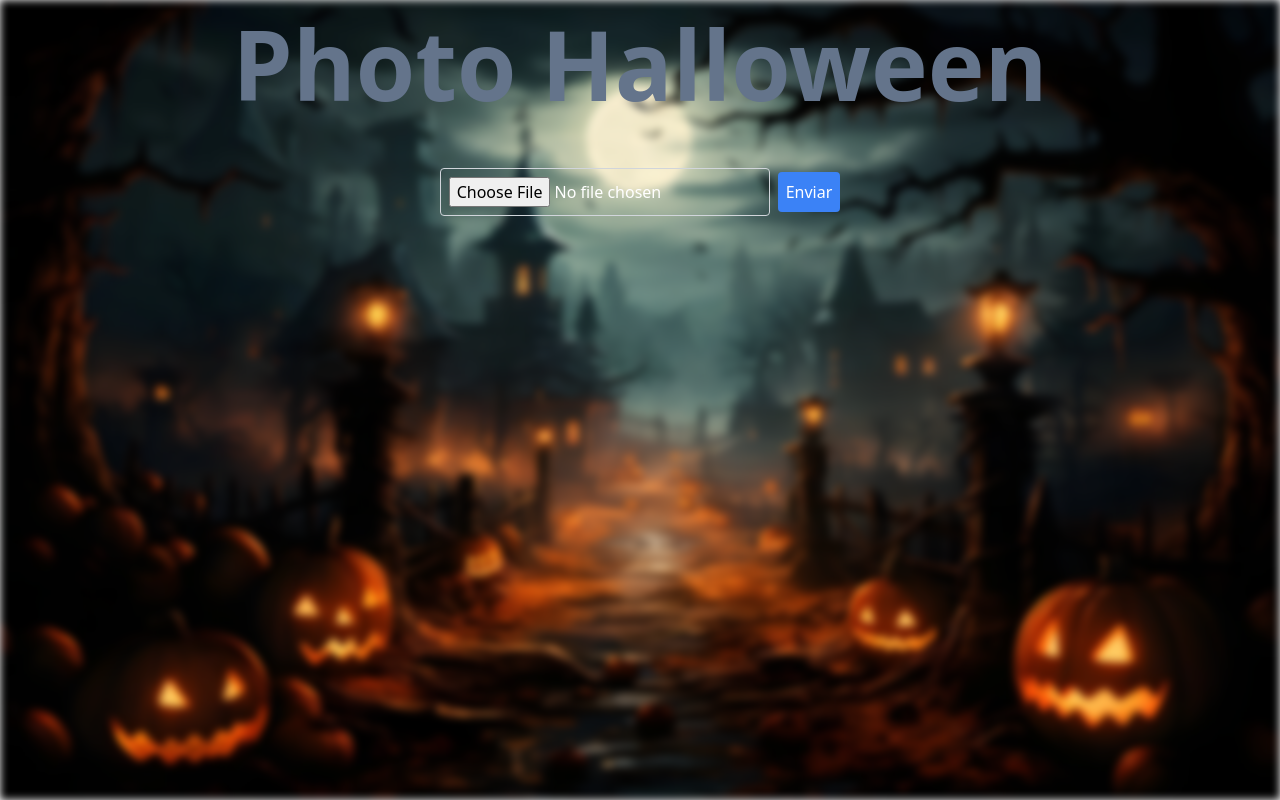
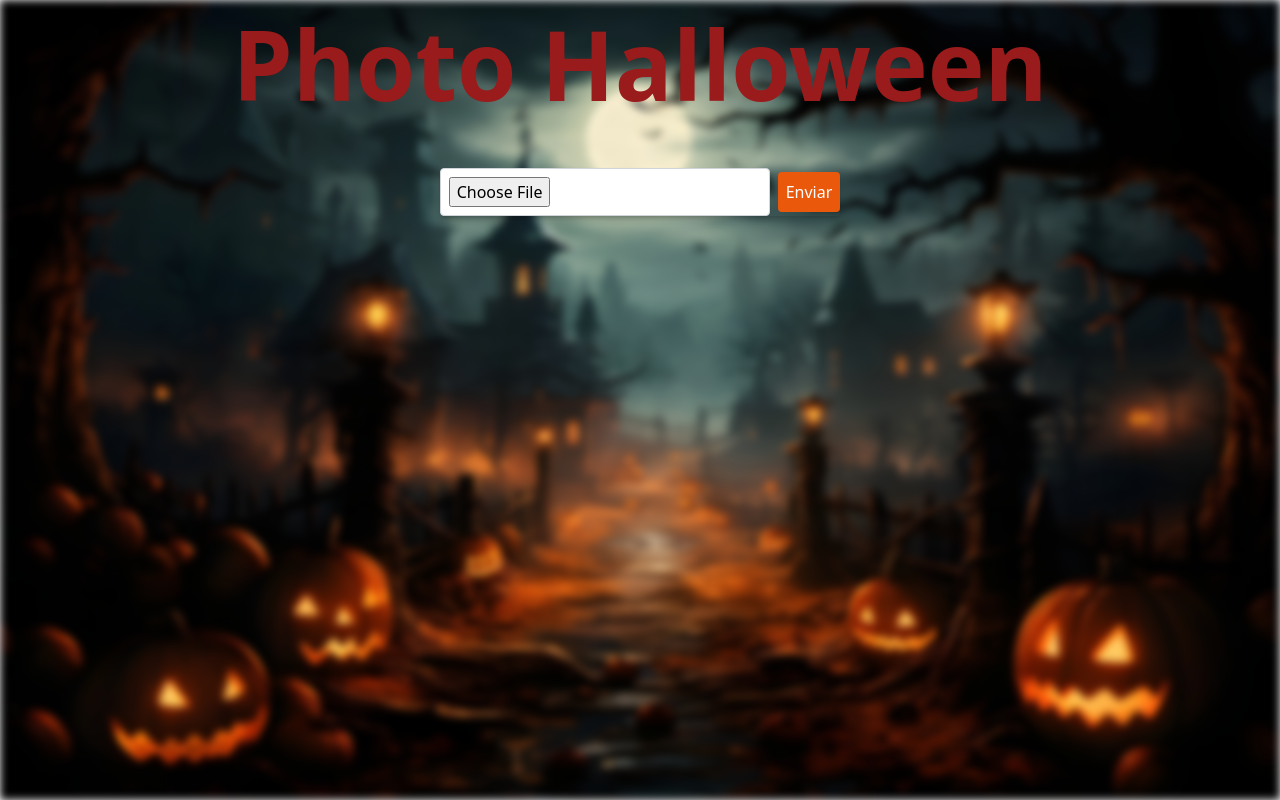
Before and after one commit to alejandroponce00/halloween_photo, a Next.js app: page / in a window 1280 px wide. Built offline with nearby package versions, Linux system fonts and the light colour scheme.

Commit message:
color form

```diff
--- a/src/app/page.js
+++ b/src/app/page.js
@@ -80,21 +80,21 @@ function HomePage() {
   return (
     <div className="p-4 mx-10">
       <Fondo />
-      <h1 className="text-8xl text-center text-slate-500 font-bold">Photo Halloween</h1>
+      <h1 className="text-8xl text-center text-red-800 font-bold">Photo Halloween</h1>
       <div className="flex justify-center my-10">
-        <form onSubmit={handleSubmit} className="text-white my-4">
+        <form onSubmit={handleSubmit} className="text-white my-4  shadow-md">
           <input
             type="file"
             accept="image/*"
             onChange={(e) => {
               setFiles(e.target.files[0]);
             }}
-            className="border border-gray-300 rounded p-2 mr-2"
+            className="border border-gray-300 rounded p-2 mr-2 bg-white shadow-md hover:bg-red-800"
           />
           <button
             type="submit"
             disabled={loading}
-            className={`bg-blue-500 text-white rounded p-2 ${
+            className={`bg-orange-600 text-white rounded p-2 ${
               loading ? "opacity-50 cursor-not-allowed" : ""
             }`}
           >
```
